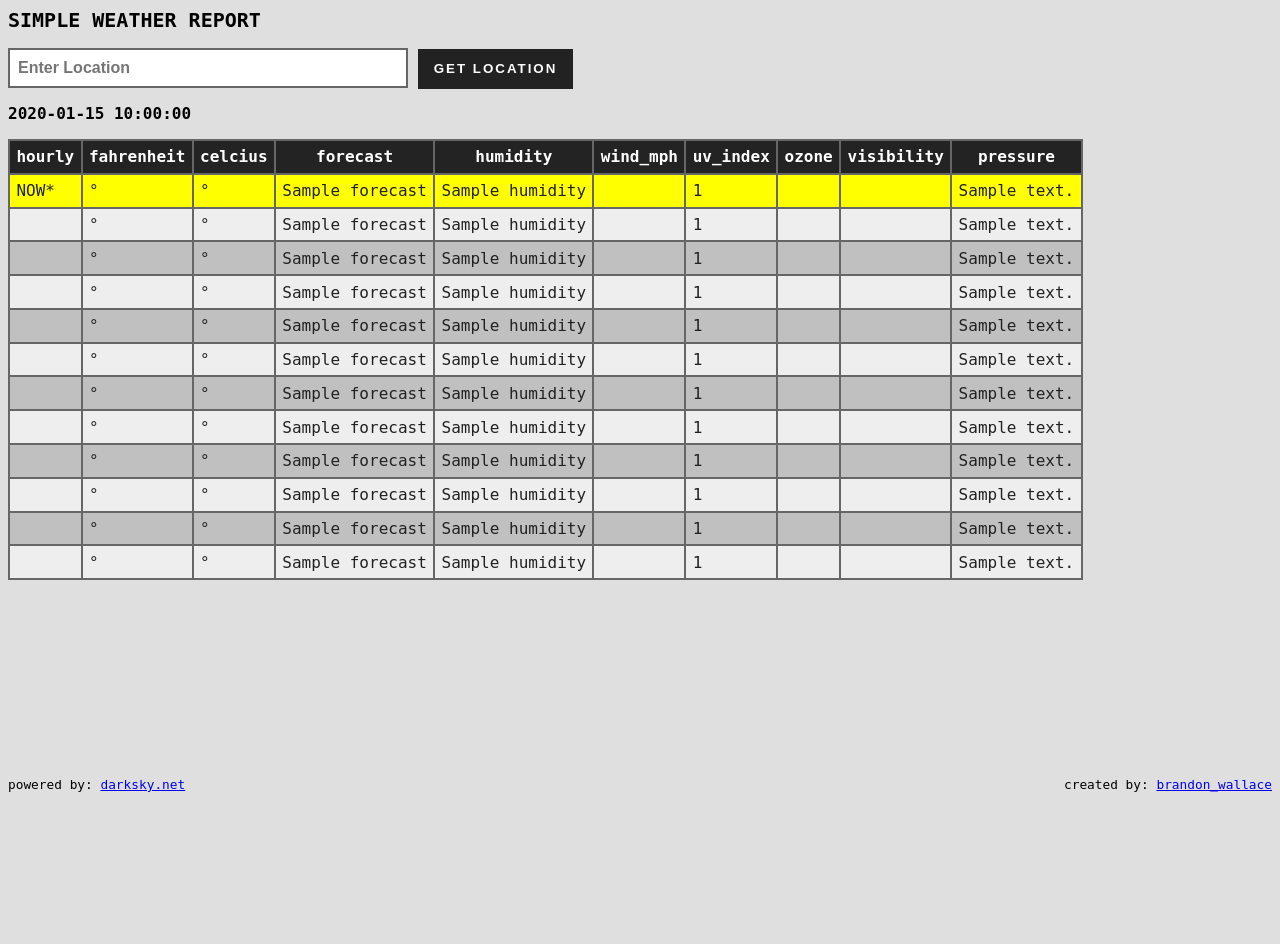
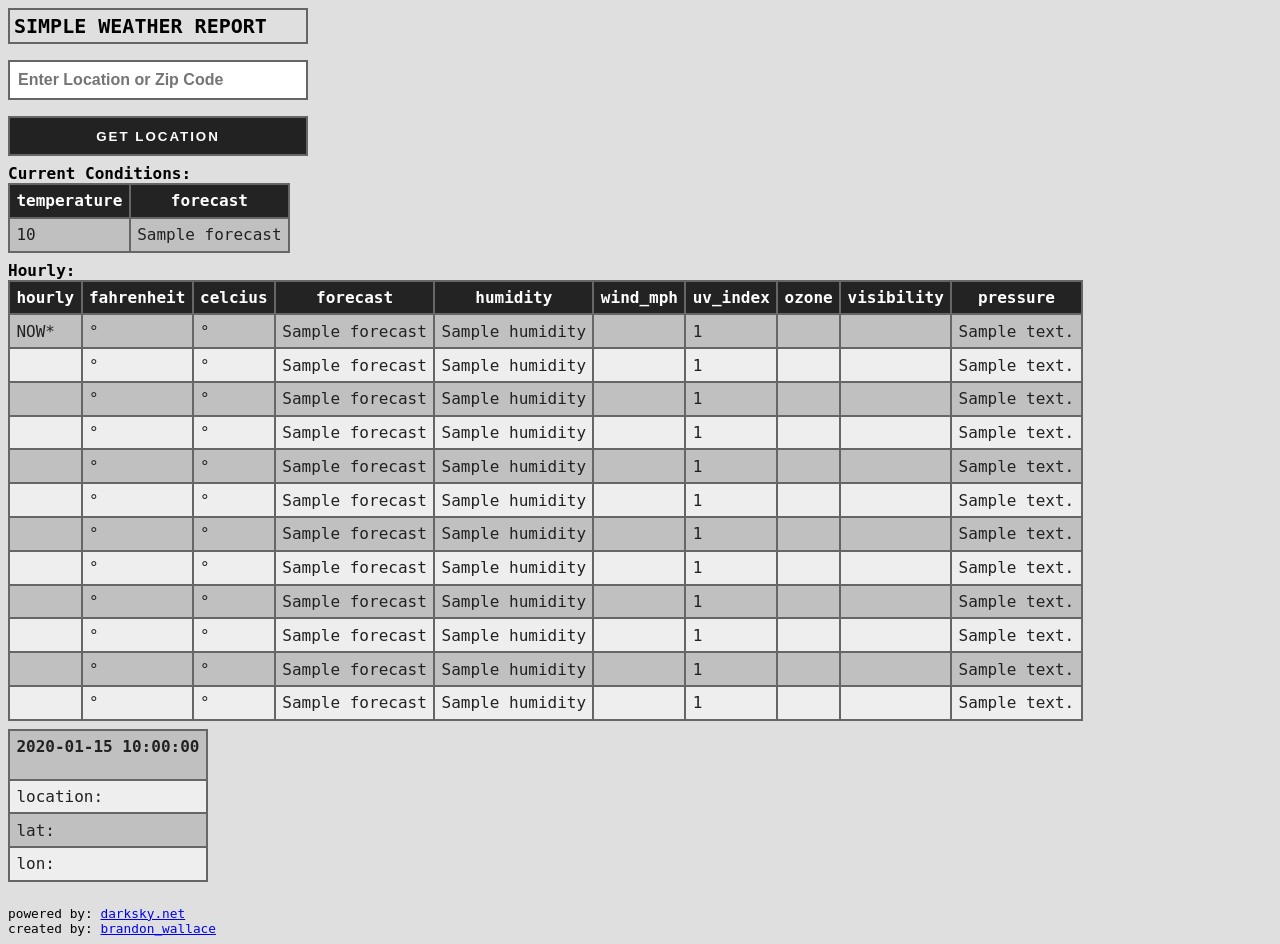
Before and after one commit to brandon-wallace/simpleweatherreport, a Flask app: template application/templates/index.html in a window 1280 px wide. Before the commit the page ends 792 px from the top, so only its background shows below. Run offline with Flask 2, Linux system fonts and the light colour scheme; the template is opened without the code that fills it: values that come from a table or form of the project are taken from there, most other values are stand-ins (such as "Sample title", 1, 10 or a date in 2020).

Commit message:
Add Current conditions
Current conditions is now separated from the hourly report.

```diff
--- a/application/static/css/style.css
+++ b/application/static/css/style.css
@@ -21,9 +21,18 @@
     margin: 0;
 }
 
+.header__div {
+    width: 100%;
+    padding: .25rem;
+    max-width: 300px;
+    margin-bottom: 1rem;
+    box-sizing: border-box;
+    border: 2px solid #666666;
+}
+
 .header1 {
+    width: 100%;
     font-size: 1.25rem;
-    margin-bottom: 1rem;
 }
 
 main {
@@ -35,6 +44,14 @@
 .current_date {
     font-weight: bold;
     margin-bottom: 1rem;
+}
+
+form {
+    width: 100%;
+    display: flex;
+    max-width: 300px;
+    margin-bottom: .5rem;
+    flex-direction: column;
 }
 
 .form__address {
@@ -50,18 +67,19 @@
 }
 
 .form__btn {
-    border: 0;
     height: 40px;
     color: #FFFFFF;
     padding: 0 1rem;
     font-weight: bold;
     letter-spacing: 2px;
+    border: 2px solid #666666;
     text-transform: uppercase;
     background-color: #222222;
 }
 
 table {
     border-style: solid;
+    margin-bottom: .5rem;
     border-collapse: collapse;
     border: 2px solid #666666;
     background-color: #EEEEEE;
@@ -84,13 +102,16 @@
     background-color: #C0C0C0;
 }
 
+/*
 tbody tr:first-child {
     color: #CC0000;
     background-color: yellow;
 }
+*/
 
 .links {
     display: flex;
+    flex-direction: column;
     justify-content: space-between;
 }
 
--- a/application/templates/index.html
+++ b/application/templates/index.html
@@ -7,22 +7,36 @@
   <main>
 
   <header>
-    <h1 class="header1">SIMPLE WEATHER REPORT</h1>
+
+    <div class="header__div">
+      <h1 class="header1">SIMPLE WEATHER REPORT</h1>
+    </div>
+
+    <form action="{{ url_for('get_local_weather') }}" method="POST">
+      {{ form.csrf_token }}
+      {{ form.address(class_='form__address', placeholder='Enter Location or Zip Code') }}
+      {{ form.submit(class_='form__btn') }}
+    </form>
+
   </header>
 
-    <form action="{{ url_for('get_local_weather') }}" method="POST">
+  <h4>Current Conditions:</h4>
+  <table>
+    <thead>
+      <tr>
+        <th>temperature</th>
+        <th>forecast</th>
+      </tr>
+    </thead>
+    <tbody>
+      <tr>
+        <td>{{ temp if temp }}</td>
+        <td>{{ forecast if forecast }}</td>
+      </tr>
+    </tbody>
+  </table>
 
-      {{ form.csrf_token }}
-      {{ form.address(class_='form__address', placeholder='Enter Location') }}
-      {{ form.submit(class_='form__btn') }}
-
-    </form>
-
-    <p class="current_date">{{ date_time }}</p>
-    <p>{{ message if message }}</p>
-    <p class="status"></p>
-    <p class="location"></p>
-
+  <h4>Hourly:</h4>
     <table>
 
       <thead>
@@ -67,6 +81,25 @@
 
     </table>
 
+    <table>
+    <tr>
+    <td> <p class="current_date">{{ date_time }}</p> </td>
+    </tr>
+    <tr>
+    <td> <p>location:{{ message if message }}</p> </td>
+    <tr>
+    <td>
+    <p class="status">lat:</p>
+    </td>
+    </tr>
+    <tr>
+    <td>
+    <p class="location">lon:</p>
+    </td>
+    </tr>
+    </table>
+
+
   </main>
 
   <footer>
```
